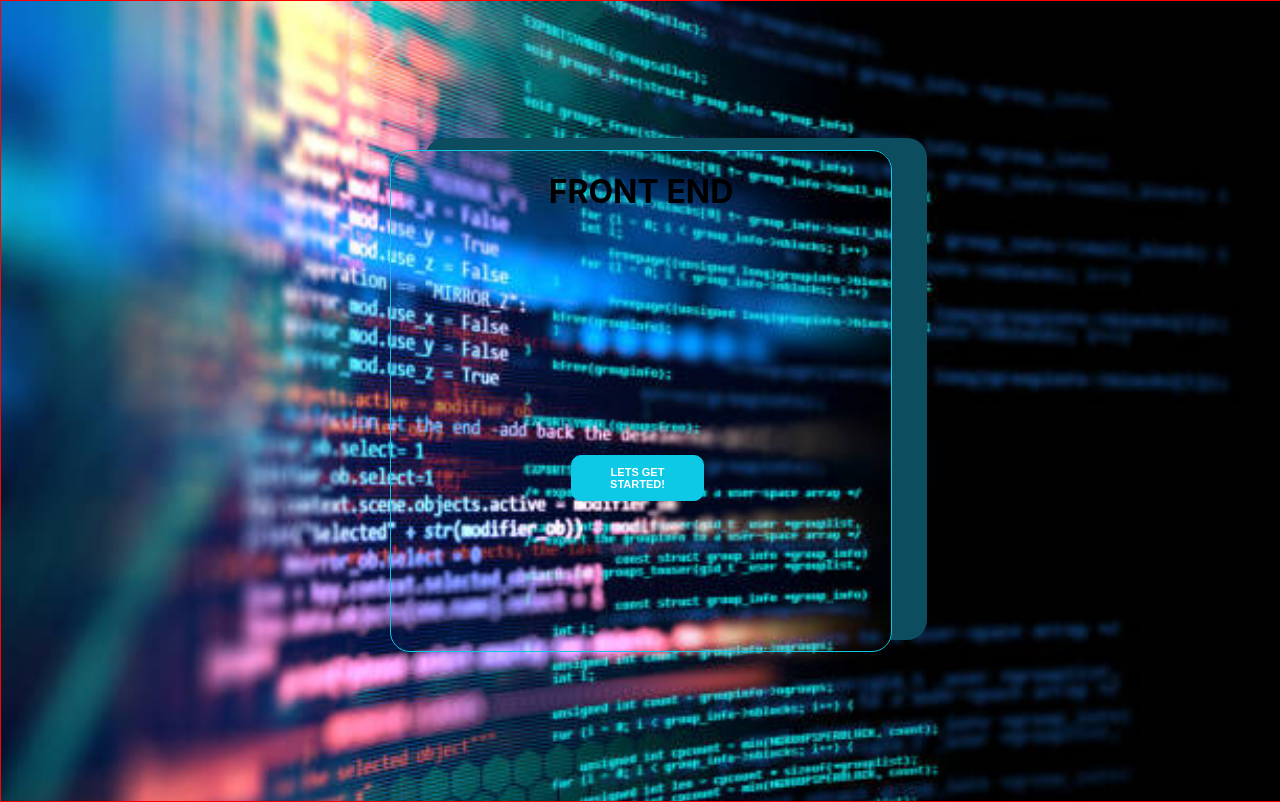
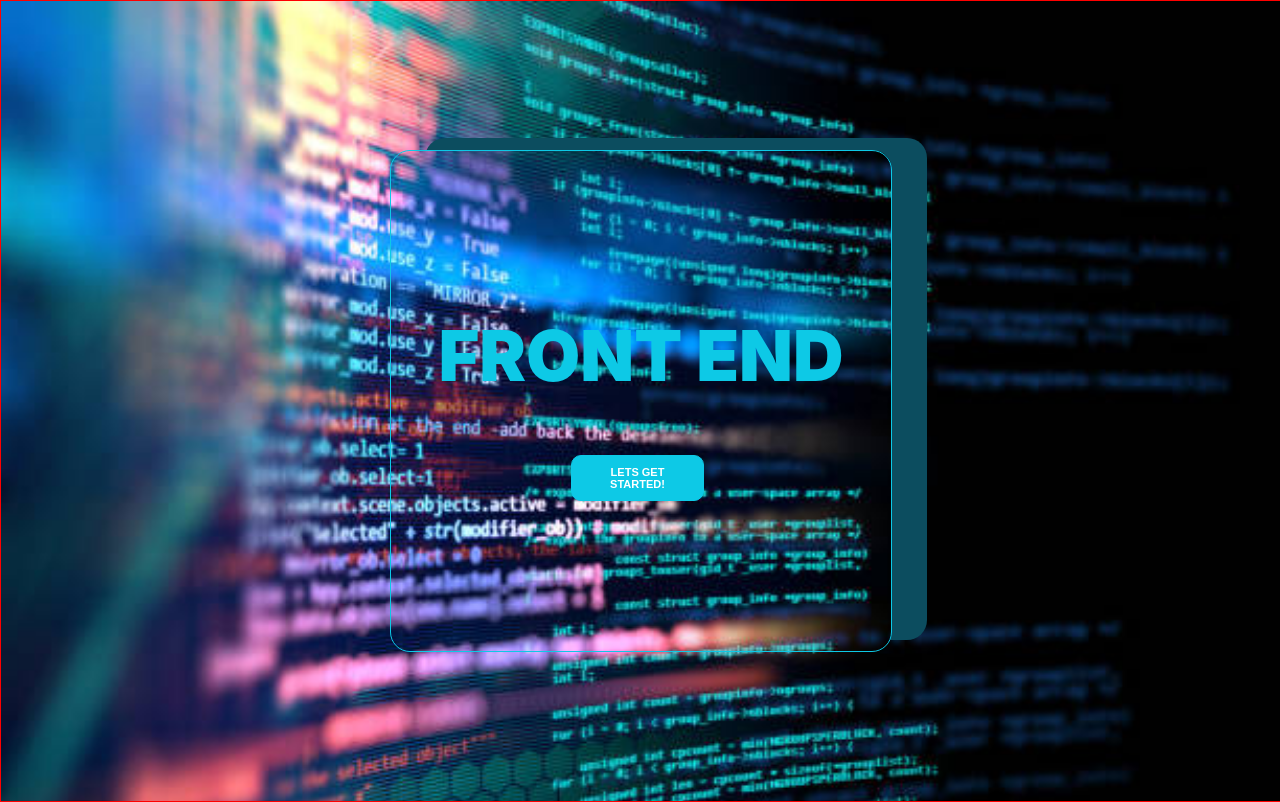
Before and after one commit to Technigo/project-redux-quiz-old, a React (Create React App) app: page / in a window 1280 px wide. Built offline with nearby package versions, Linux system fonts and the light colour scheme.

Commit message:
design to text start page

```diff
--- a/src/components/StartPage.js
+++ b/src/components/StartPage.js
@@ -18,7 +18,7 @@ export const StartPage = () => {
         <OuterWrapperStartPage>
           <InnerWrapperStartPage>
             <Start>
-              <h1>FRONT END</h1>
+              <StartH1>FRONT END</StartH1>
               <StartButton onClick={() => dispatch(quiz.actions.startQuiz())} type="button">Lets get started!</StartButton>
             </Start>
           </InnerWrapperStartPage>
@@ -45,6 +45,14 @@ position: absolute;
 box-shadow: 35px -12px #0c4d5f;
 `
 
+const StartH1 = styled.text`
+margin-top: 30%;
+align-items: center;
+padding: 12px 30px;
+font-weight: 1000;
+font-size: 70px;
+color: #0dc9e6;
+`
 
 
 const StartButton = styled.button`
```
